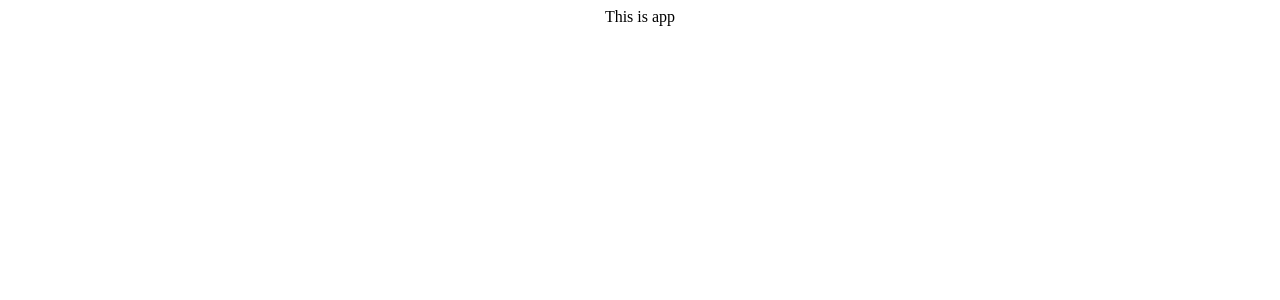
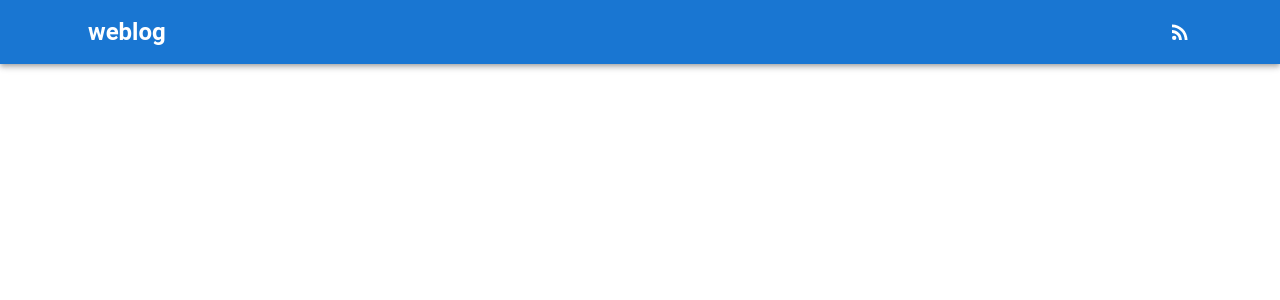
Before and after one commit to deaduchiha/simple-website, a React (Create React App) app: page / in a window 1280 px wide. Shown: the top 300 px of the page. Built offline with nearby package versions, Linux system fonts and the light colour scheme.

Commit message:
install mui icon, create Header component

```diff
--- a/package.json
+++ b/package.json
@@ -6,6 +6,7 @@
     "@apollo/client": "^3.7.3",
     "@emotion/react": "^11.10.5",
     "@emotion/styled": "^11.10.5",
+    "@mui/icons-material": "^5.11.0",
     "@mui/material": "^5.11.3",
     "@testing-library/jest-dom": "^5.16.5",
     "@testing-library/react": "^13.4.0",
--- a/src/App.css
+++ /dev/null
@@ -1,38 +0,0 @@
-.App {
-  text-align: center;
-}
-
-.App-logo {
-  height: 40vmin;
-  pointer-events: none;
-}
-
-@media (prefers-reduced-motion: no-preference) {
-  .App-logo {
-    animation: App-logo-spin infinite 20s linear;
-  }
-}
-
-.App-header {
-  background-color: #282c34;
-  min-height: 100vh;
-  display: flex;
-  flex-direction: column;
-  align-items: center;
-  justify-content: center;
-  font-size: calc(10px + 2vmin);
-  color: white;
-}
-
-.App-link {
-  color: #61dafb;
-}
-
-@keyframes App-logo-spin {
-  from {
-    transform: rotate(0deg);
-  }
-  to {
-    transform: rotate(360deg);
-  }
-}
--- a/src/App.jsx
+++ b/src/App.jsx
@@ -1,10 +1,10 @@
 import React from "react";
-import "./App.css";
+import Header from "./components/layout/header/Header";
 
 const App = () => {
   return (
-    <div className="App">
-      <span>This is app</span>
+    <div>
+      <Header />
     </div>
   );
 };
--- /dev/null
+++ b/src/components/layout/header/Header.jsx
@@ -0,0 +1,22 @@
+import React from "react";
+import { AppBar, Toolbar, Typography, Container } from "@mui/material";
+
+// icon
+import RssFeedIcon from "@mui/icons-material/RssFeed";
+
+const Header = () => {
+  return (
+    <AppBar position="sticky">
+      <Container maxWidth="lg">
+        <Toolbar>
+          <Typography component="h1" variant="h5" fontWeight="bold" flex={1}>
+            weblog
+          </Typography>
+          <RssFeedIcon />
+        </Toolbar>
+      </Container>
+    </AppBar>
+  );
+};
+
+export default Header;
--- a/src/index.js
+++ b/src/index.js
@@ -2,6 +2,7 @@ import React from "react";
 import ReactDOM from "react-dom/client";
 import { ApolloClient, ApolloProvider, InMemoryCache } from "@apollo/client";
 
+import "./styles/index.css";
 import App from "./App";
 
 const client = new ApolloClient({
--- /dev/null
+++ b/src/styles/index.css
@@ -0,0 +1,4 @@
+* {
+  margin: 0;
+  padding: 0;
+}
```
Also changed, not shown: 1 other file (tests, documents, lock files or other folders).
